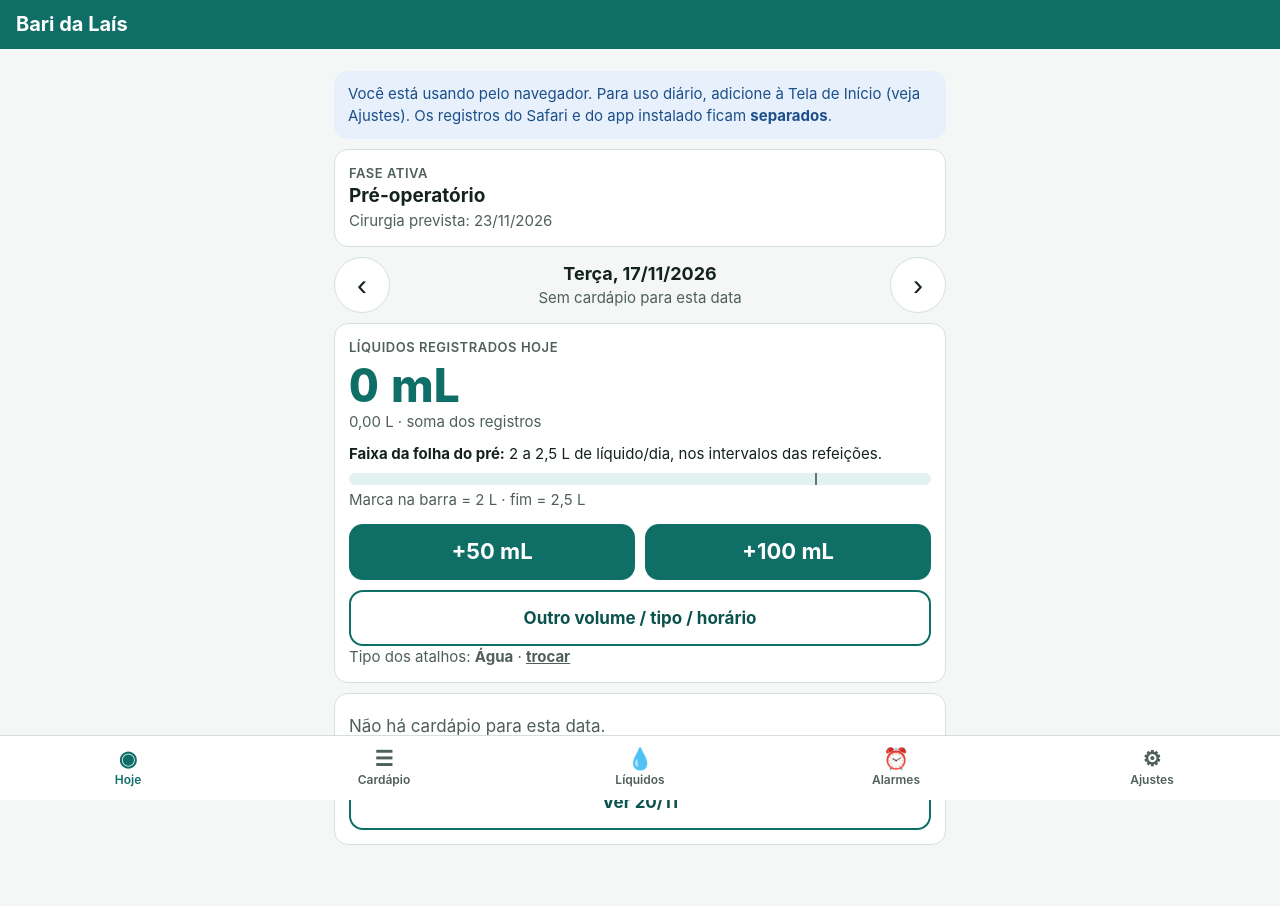
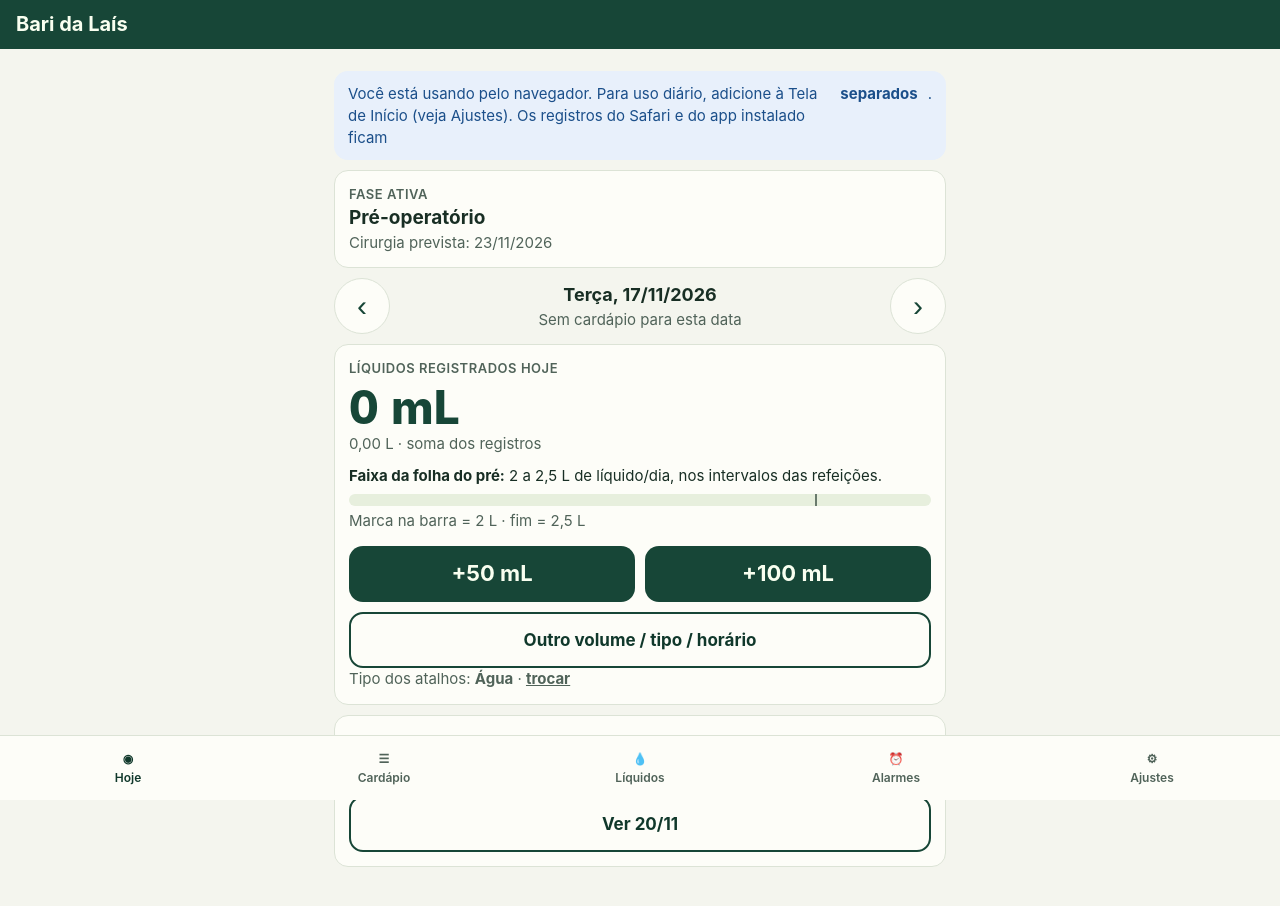
Before and after one commit to Pcomposto/bari-da-lais, a plain HTML site: page index.html in a window 1280 px wide. Drawn offline with Linux system fonts and the light colour scheme.

Commit message:
Bari da Laís v1.1.0: paleta da marca

```diff
--- a/css/app.css
+++ b/css/app.css
@@ -1,6 +1,6 @@
 :root {
-  --pri: #0F6E66; --pri-esc: #0A524C; --pri-claro: #E3F2F0;
-  --fundo: #F4F7F6; --card: #FFFFFF; --texto: #13211F; --sub: #4E5F5C; --borda: #D5E0DD;
+  --pri: #174637; --pri-esc: #10382B; --pri-claro: #E7EFDD; --lima: #DCF1A7;
+  --fundo: #F4F5EE; --card: #FDFDF8; --texto: #182E24; --sub: #506359; --borda: #DCE3D6;
   --ok: #2E7D32; --ok-fundo: #E8F5E9; --alerta: #8A5300; --alerta-fundo: #FFF4E0;
   --perigo: #B3261E; --info-fundo: #E8F0FB; --info: #1B4F8A;
   --raio: 14px; --toque: 56px;
@@ -8,8 +8,8 @@
 }
 @media (prefers-color-scheme: dark) {
   :root {
-    --pri: #4FC3B8; --pri-esc: #7AD7CE; --pri-claro: #12302D;
-    --fundo: #0E1514; --card: #172120; --texto: #E8F1EF; --sub: #A6B8B5; --borda: #2A3836;
+    --pri: #DCF1A7; --pri-esc: #E7F5C4; --pri-claro: #1E3B30; --lima: #DCF1A7;
+    --fundo: #0D1F18; --card: #14291F; --texto: #EAF2E4; --sub: #AFC0B4; --borda: #2A4236;
     --ok: #81C784; --ok-fundo: #16301A; --alerta: #FFC266; --alerta-fundo: #3A2A0F;
     --perigo: #F28B82; --info-fundo: #162638; --info: #9CC3F5;
   }
@@ -23,8 +23,16 @@ body {
   padding-bottom: calc(84px + var(--seg-baixo));
 }
 body.com-modal { overflow: hidden; }
-.topo { position: sticky; top: 0; z-index: 5; background: var(--pri); color: #fff; padding: calc(env(safe-area-inset-top, 0px) + 10px) 16px 10px; }
-.topo h1 { margin: 0; font-size: 20px; font-weight: 700; }
+.topo { position: sticky; top: 0; z-index: 5; background: #174637; color: #fff; padding: calc(env(safe-area-inset-top, 0px) + 10px) 16px 10px; }
+.topo h1 { margin: 0; font-size: 20px; font-weight: 700; display: flex; align-items: center; gap: 10px; color: #F9FFF0; }
+.topo h1 img { width: 34px; height: 34px; border-radius: 9px; border: 1px solid #829F86; }
+svg.icon { width: 21px; height: 21px; flex: none; vertical-align: middle; fill: none; stroke: currentColor; stroke-width: 1.7; stroke-linecap: round; stroke-linejoin: round; }
+.rotulo { display: flex; align-items: center; gap: 6px; }
+.rotulo .icon { width: 16px; height: 16px; }
+.banner.info { display: flex; gap: 10px; align-items: flex-start; }
+.btn-icone .icon { width: 26px; height: 26px; }
+.btn-check .icon, .btn-sec .icon, .btn-grande .icon { margin-right: 6px; }
+.reg-ed .icon { width: 19px; height: 19px; }
 main { padding: 12px 14px 20px; max-width: 640px; margin: 0 auto; outline: none; }
 h2 { font-size: 21px; margin: 18px 2px 10px; }
 h3 { font-size: 18px; margin: 0 0 8px; }
@@ -43,7 +51,7 @@ p { margin: 6px 0; }
 .dia-nav { display: flex; align-items: center; gap: 8px; margin: 10px 0; }
 .dia-centro { flex: 1; text-align: center; }
 .dia-data { font-weight: 700; font-size: 18px; }
-.btn-icone { width: var(--toque); height: var(--toque); border-radius: 50%; border: 1px solid var(--borda); background: var(--card); color: var(--texto); font-size: 30px; line-height: 1; cursor: pointer; flex: none; }
+.btn-icone { width: var(--toque); height: var(--toque); border-radius: 50%; border: 1px solid var(--borda); background: var(--card); color: var(--pri); font-size: 30px; line-height: 1; cursor: pointer; flex: none; display: inline-flex; align-items: center; justify-content: center; padding: 0; }
 
 /* líquidos */
 .total { font-size: 46px; font-weight: 800; line-height: 1.1; color: var(--pri); margin-top: 4px; font-variant-numeric: tabular-nums; }
@@ -56,7 +64,8 @@ p { margin: 6px 0; }
   display: flex; align-items: center; justify-content: center; text-align: center;
   min-height: var(--toque); padding: 12px 16px; border-radius: var(--raio); font: inherit; font-weight: 700; cursor: pointer; text-decoration: none;
 }
-.btn-grande { background: var(--pri); color: #fff; border: 0; font-size: 22px; }
+.btn-grande { background: var(--pri); color: #F9FFF0; border: 0; font-size: 22px; }
+@media (prefers-color-scheme: dark) { .btn-grande, .chip.ativo { color: #10382B !important; } }
 .btn-sec { background: var(--card); color: var(--pri-esc); border: 2px solid var(--pri); font-size: 17px; }
 .btn-sec.ativo { background: var(--pri-claro); }
 .btn-perigo { background: transparent; color: var(--perigo); border: 2px solid var(--perigo); margin-top: 10px; }
@@ -130,8 +139,9 @@ details.passo li { margin: 6px 0; }
   background: var(--card); border-top: 1px solid var(--borda); padding-bottom: var(--seg-baixo);
 }
 .tab { min-height: 64px; background: none; border: 0; color: var(--sub); font: inherit; font-size: 12px; font-weight: 600; display: flex; flex-direction: column; align-items: center; justify-content: center; gap: 2px; cursor: pointer; }
-.tab span { font-size: 21px; line-height: 1; }
-.tab[aria-current="page"] { color: var(--pri); }
+.tab .icon { width: 24px; height: 24px; }
+.tab[aria-current="page"] { color: var(--pri-esc); }
+.tab[aria-current="page"] .icon { background: var(--pri-claro); border-radius: 10px; padding: 2px 8px; width: 40px; height: 28px; }
 
 /* modal e aviso */
 .modal { position: fixed; inset: 0; z-index: 20; background: rgba(0,0,0,.45); display: flex; align-items: flex-end; }
```
